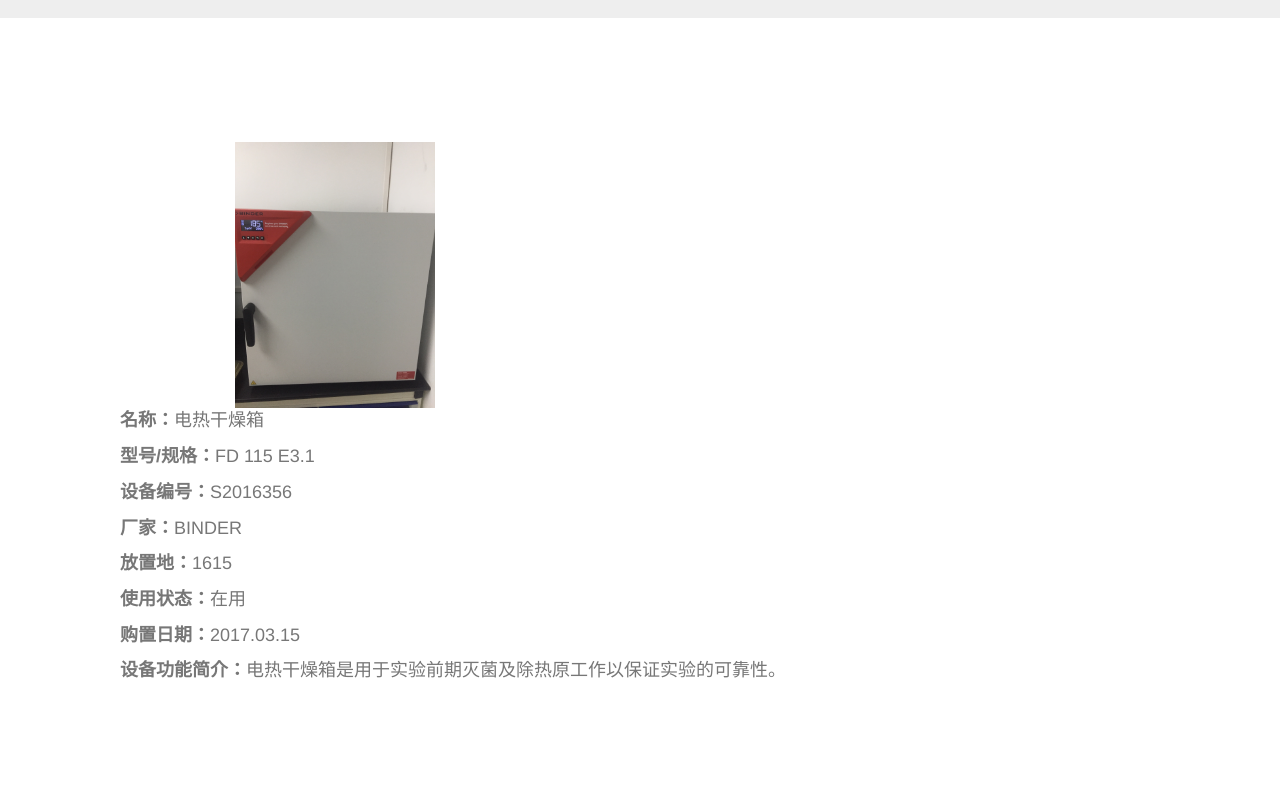
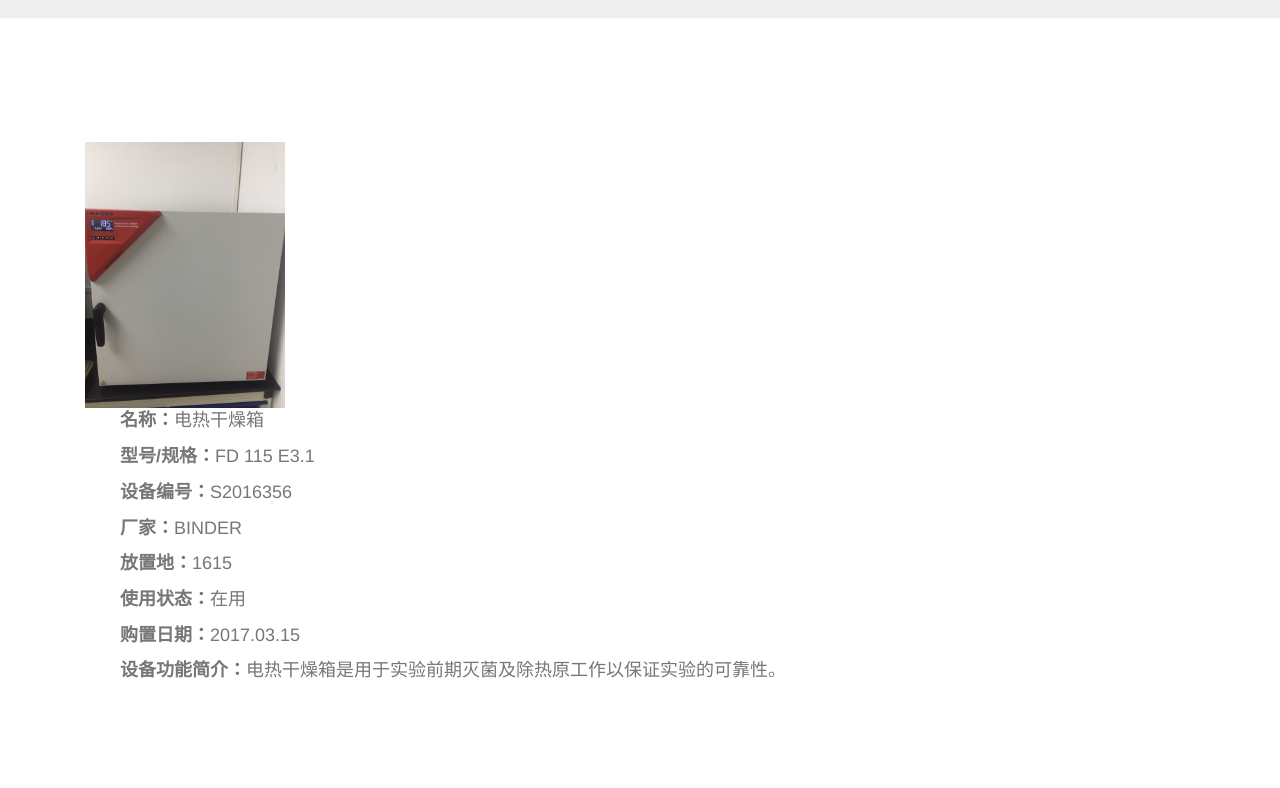
Before and after one commit to PopperZ/Hello, a plain HTML site: page index.html in a window 1280 px wide. Shown: the part 368-1156 px from the top of the page. Drawn offline with nearby package versions, Linux system fonts and the light colour scheme.

Commit message:
Update index.html

```diff
--- a/index.html
+++ b/index.html
@@ -17,7 +17,6 @@
 
     .center{
       text-align: center;
-      padding-left: 150px;
     }
   </style>
 
```
